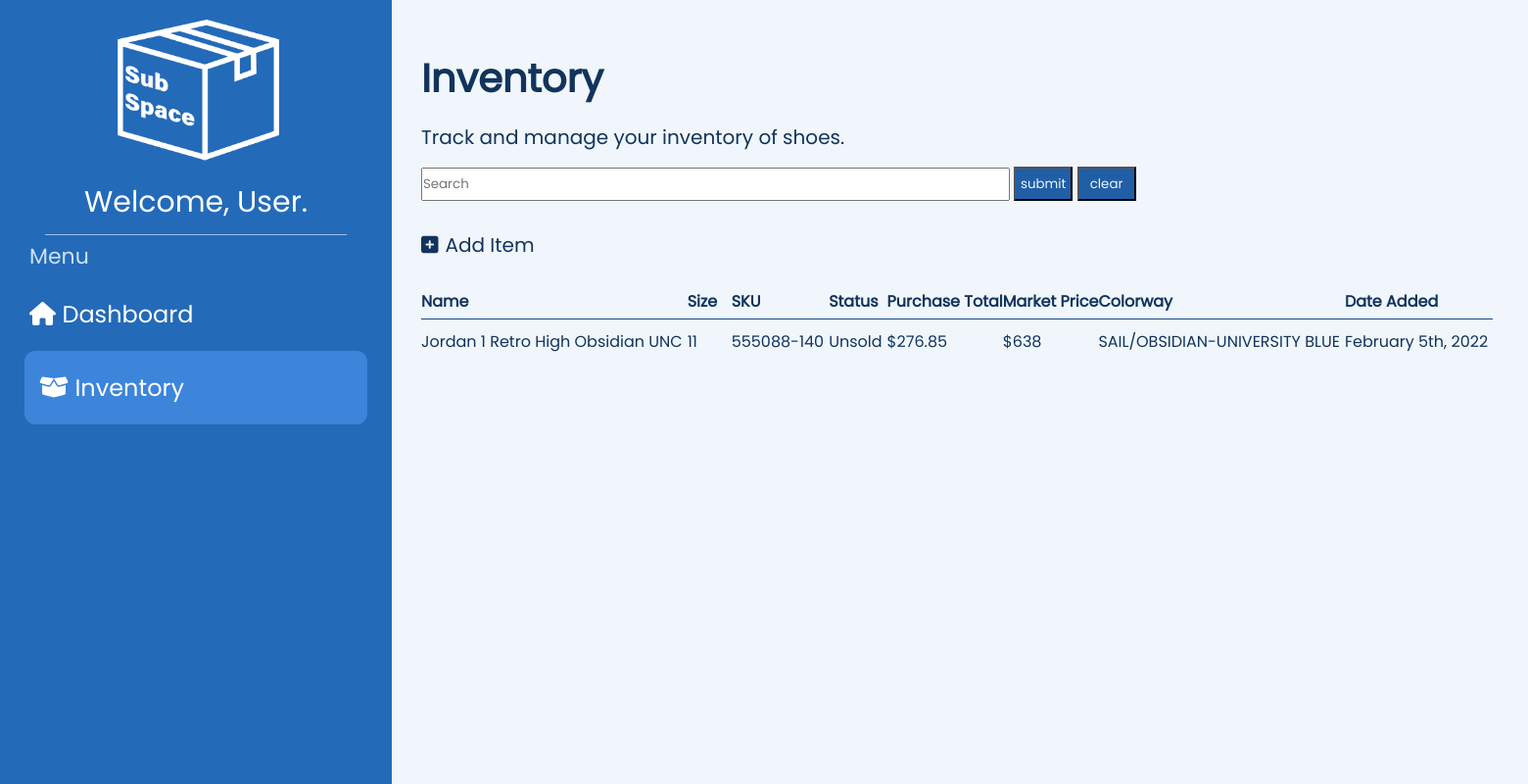
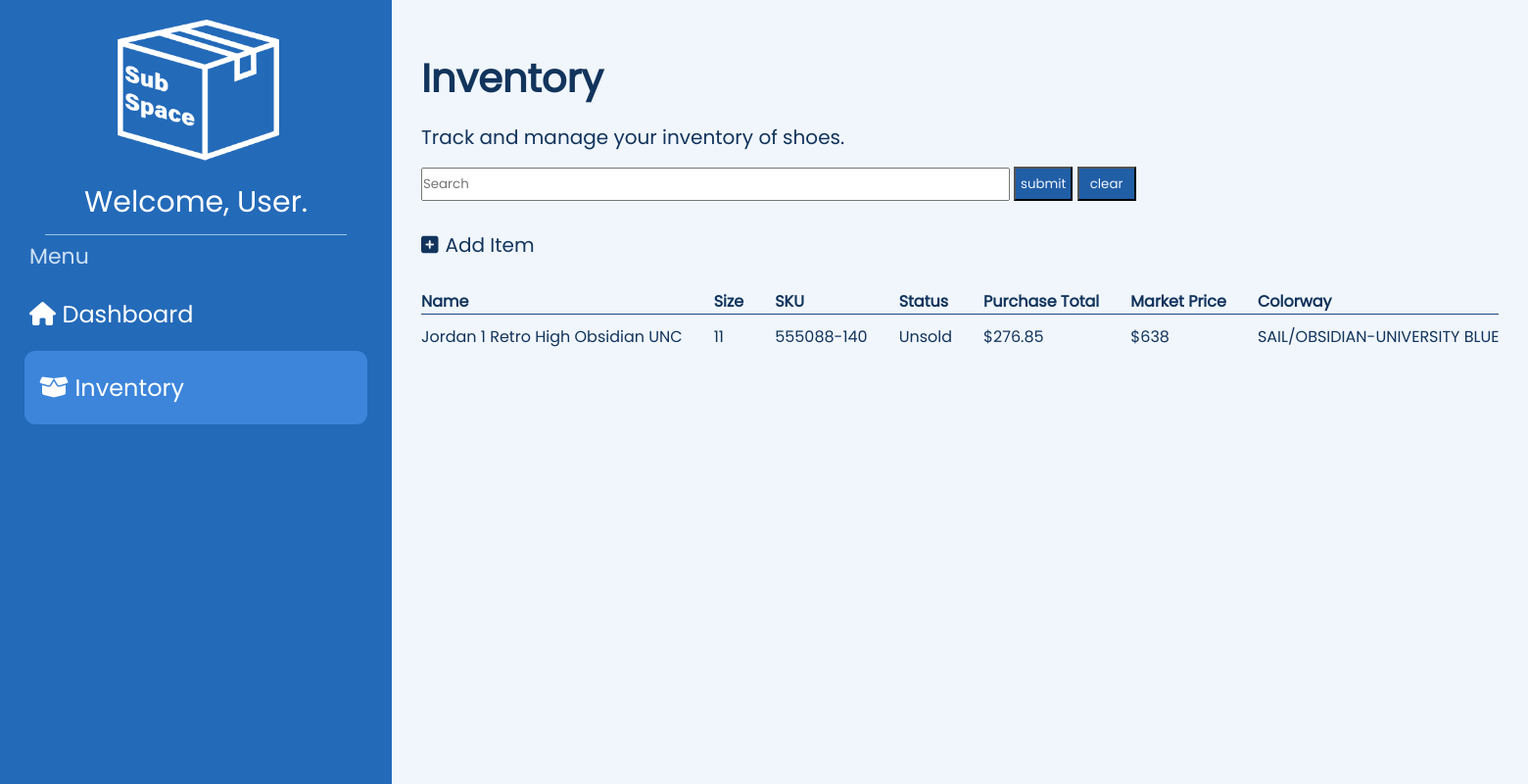
Before and after one commit to Kelvinphan17/PHP_CRUD_Invventory, a PHP site: page /inventory.html in a window 1560 px wide. Shown: the whole page at 98% size. Run offline with PHP 8.4, Linux system fonts and the light colour scheme; some libraries are stand-ins or nearby versions.

Commit message:
apply overflow-x to table and adjust padding sizes

```diff
--- a/styles.css
+++ b/styles.css
@@ -21,6 +21,7 @@ body{
     margin:0;
     display:flex;
     flex-direction:column;
+    z-index: 1;
 }
 
 .sidebar .welcome {
@@ -130,8 +131,7 @@ body{
 
     position: relative;
     margin-left: 400px;
-    padding-left: 30px;
-    padding-top: 50px;
+    padding: 50px 30px 0px 30px;
     color: #12345c ;
     display:flex;
     flex-direction: column;
@@ -194,6 +194,7 @@ body{
     color:#12345c;
     height: 100%;
     width: 100%;
+    z-index: 2;
 }
 .overlay:target {
     visibility: visible;
@@ -237,11 +238,17 @@ body{
 
 /* Table CSS Styling */
 
+
+.table {
+    overflow-x:auto;
+}
+
 .container .inv_table {
     margin: 25px 0;
     border-collapse: collapse;
     min-width: max-content;
     border-radius: 5px;
+    width: 100%;
 }
 
 .container .inv_table thead{
@@ -250,13 +257,13 @@ body{
 }
 
 .container .inv_table th{
-    padding: 5px 0px;
+    padding: 5px 2rem 0px 0px;
 }
 
 .container .inv_table td {
-    padding: 10px 5px 0px 0px;
+    padding: 10px 2rem 0px 0rem;
     max-width: 375px;
-    min-width: 40px;
+    min-width: fit-content;
     white-space: nowrap;
     overflow: hidden;
     text-overflow: ellipsis;
```
